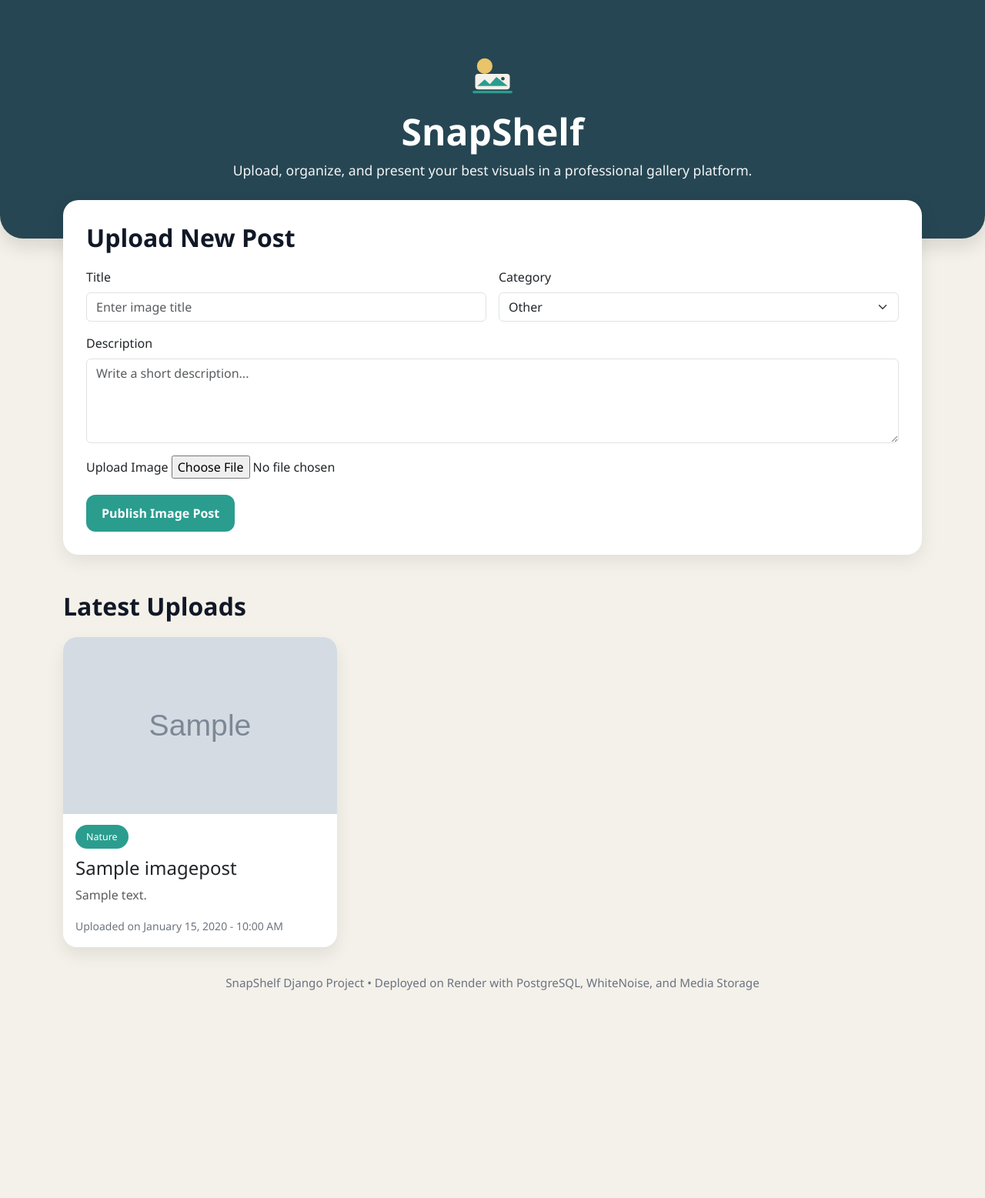
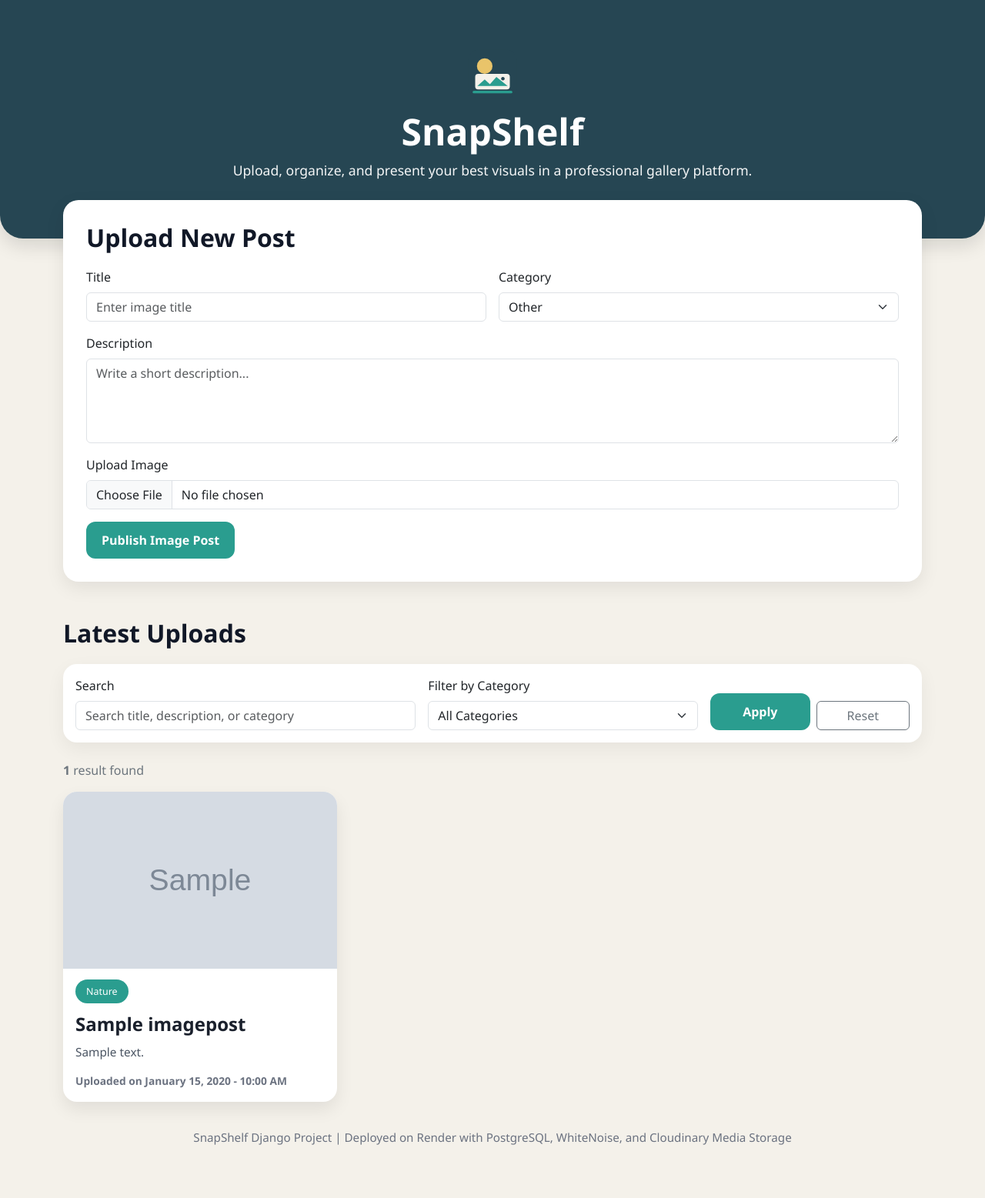
Before and after one commit to Knnency/Shopmise, a Django app: page / in a window 1280 px wide. Shown: the whole page at 77% size. Before the commit the page ends 1287 px from the top, so only its background shows below. Run offline with Django 5.2, Linux system fonts and the light colour scheme; tables that the repository leaves empty hold one stand-in row (values such as "Sample post"); grey boxes marked "Sample" are stand-in pictures.

Commit message:
Enhance gallery UX with category filters, search, and improved card readability

```diff
--- a/core/settings.py
+++ b/core/settings.py
@@ -119,7 +119,7 @@ AUTH_PASSWORD_VALIDATORS = [
 
 LANGUAGE_CODE = 'en-us'
 
-TIME_ZONE = 'UTC'
+TIME_ZONE = os.getenv('TIME_ZONE', 'UTC')
 
 USE_I18N = True
 
--- a/gallery/forms.py
+++ b/gallery/forms.py
@@ -19,4 +19,7 @@ class ImagePostForm(forms.ModelForm):
                 'placeholder': 'Write a short description...',
                 'rows': 4
             }),
+            'image': forms.ClearableFileInput(attrs={
+                'class': 'form-control'
+            }),
         }
--- a/gallery/models.py
+++ b/gallery/models.py
@@ -7,6 +7,14 @@ class ImagePost(models.Model):
         ('Food', 'Food'),
         ('Art', 'Art'),
         ('Lifestyle', 'Lifestyle'),
+        ('Technology', 'Technology'),
+        ('Architecture', 'Architecture'),
+        ('Fashion', 'Fashion'),
+        ('Sports', 'Sports'),
+        ('Animals', 'Animals'),
+        ('People', 'People'),
+        ('Events', 'Events'),
+        ('Business', 'Business'),
         ('Other', 'Other'),
     ]
 
--- a/gallery/views.py
+++ b/gallery/views.py
@@ -1,10 +1,24 @@
 from django.shortcuts import render, redirect
+from django.db.models import Q
 from .models import ImagePost
 from .forms import ImagePostForm
 
 
 def home(request):
     posts = ImagePost.objects.order_by('-created_at')
+    selected_category = request.GET.get('category', '').strip()
+    search_query = request.GET.get('q', '').strip()
+
+    if selected_category:
+        posts = posts.filter(category=selected_category)
+
+    if search_query:
+        posts = posts.filter(
+            Q(title__icontains=search_query) |
+            Q(description__icontains=search_query) |
+            Q(category__icontains=search_query)
+        )
+
     form = ImagePostForm()
 
     if request.method == 'POST':
@@ -15,5 +29,9 @@ def home(request):
 
     return render(request, 'gallery/home.html', {
         'posts': posts,
-        'form': form
+        'form': form,
+        'selected_category': selected_category,
+        'search_query': search_query,
+        'category_choices': ImagePost.CATEGORY_CHOICES,
+        'result_count': posts.count(),
     })
--- a/templates/gallery/home.html
+++ b/templates/gallery/home.html
@@ -1,4 +1,4 @@
-{% load static %}
+{% load static tz %}
 <!DOCTYPE html>
 <html lang="en">
 <head>
@@ -57,6 +57,13 @@
             color: #111827;
         }
 
+        .filter-card {
+            border: none;
+            border-radius: 18px;
+            box-shadow: 0 8px 24px rgba(0,0,0,0.06);
+            background: #ffffff;
+        }
+
         .gallery-card {
             border: none;
             border-radius: 18px;
@@ -76,6 +83,20 @@
             height: 230px;
             object-fit: cover;
             width: 100%;
+        }
+
+        .card-title {
+            font-weight: 700;
+            line-height: 1.35;
+            color: #1a202c;
+        }
+
+        .card-description {
+            color: #4b5563;
+            text-align: justify;
+            line-height: 1.7;
+            font-size: 0.96rem;
+            margin-bottom: 0.85rem;
         }
 
         .badge-category {
@@ -113,6 +134,13 @@
             padding: 40px;
             text-align: center;
             box-shadow: 0 8px 24px rgba(0,0,0,0.07);
+        }
+
+        .meta-time {
+            color: #6b7280;
+            font-size: 0.86rem;
+            font-weight: 600;
+            display: block;
         }
     </style>
 </head>
@@ -159,6 +187,38 @@
 
         <div class="mt-5">
             <h2 class="section-title">Latest Uploads</h2>
+            <div class="card filter-card mb-4">
+                <div class="card-body">
+                    <form method="GET">
+                        <div class="row g-3">
+                            <div class="col-md-5">
+                                <label class="form-label">Search</label>
+                                <input
+                                    type="text"
+                                    name="q"
+                                    value="{{ search_query }}"
+                                    class="form-control"
+                                    placeholder="Search title, description, or category"
+                                >
+                            </div>
+                            <div class="col-md-4">
+                                <label class="form-label">Filter by Category</label>
+                                <select name="category" class="form-select">
+                                    <option value="">All Categories</option>
+                                    {% for value, label in category_choices %}
+                                    <option value="{{ value }}" {% if selected_category == value %}selected{% endif %}>{{ label }}</option>
+                                    {% endfor %}
+                                </select>
+                            </div>
+                            <div class="col-md-3 d-flex align-items-end gap-2">
+                                <button type="submit" class="btn btn-gradient w-100">Apply</button>
+                                <a href="{% url 'home' %}" class="btn btn-outline-secondary w-100">Reset</a>
+                            </div>
+                        </div>
+                    </form>
+                </div>
+            </div>
+            <p class="text-secondary mb-3"><strong>{{ result_count }}</strong> result{{ result_count|pluralize }} found</p>
             <div class="row g-4">
                 {% for post in posts %}
                 <div class="col-md-6 col-lg-4">
@@ -166,17 +226,17 @@
                         <img src="{{ post.image.url }}" alt="{{ post.title }}">
                         <div class="card-body">
                             <span class="badge-category">{{ post.category }}</span>
-                            <h4 class="mt-3">{{ post.title }}</h4>
-                            <p class="text-muted">{{ post.description }}</p>
-                            <small class="text-secondary">Uploaded on {{ post.created_at|date:"F d, Y - h:i A" }}</small>
+                            <h4 class="card-title mt-3">{{ post.title }}</h4>
+                            <p class="card-description">{{ post.description }}</p>
+                            <small class="meta-time">Uploaded on {{ post.created_at|localtime|date:"F d, Y - h:i A" }}</small>
                         </div>
                     </div>
                 </div>
                 {% empty %}
                 <div class="col-12">
                     <div class="empty-box">
-                        <h4>No image posts yet</h4>
-                        <p class="text-muted mb-0">Start by uploading your first professional showcase image.</p>
+                        <h4>No matching posts found</h4>
+                        <p class="text-muted mb-0">Try another category or search term, or upload a new post.</p>
                     </div>
                 </div>
                 {% endfor %}
@@ -184,7 +244,7 @@
         </div>
 
         <div class="footer">
-            SnapShelf Django Project • Deployed on Render with PostgreSQL, WhiteNoise, and Media Storage
+            SnapShelf Django Project | Deployed on Render with PostgreSQL, WhiteNoise, and Cloudinary Media Storage
         </div>
     </div>
 
```
Also changed, not shown: 1 other file.
